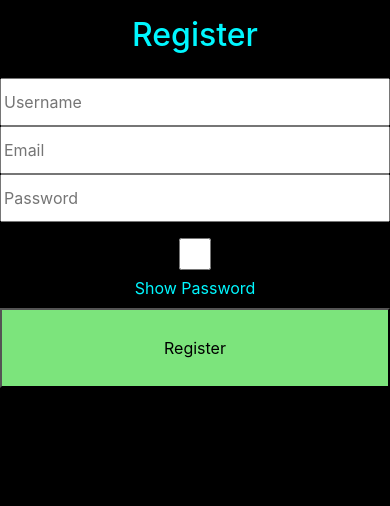
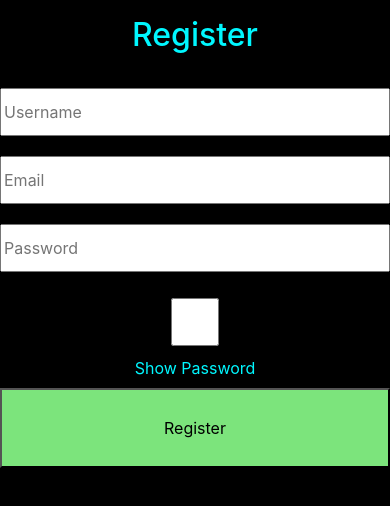
Before and after one commit to IanSanchezBaca/church-check-in, a Next.js app: page /register in a window 390 px wide. Shown: the top 506 px of the page. Built offline with nearby package versions, Linux system fonts and the light colour scheme.

Commit message:
* fixed the css glitch for globals.css

```diff
--- a/src/app/globals.css
+++ b/src/app/globals.css
@@ -7,6 +7,9 @@
  * no "mark" is for modifying tags
 **/
 
+/********************************************
+ * root css
+*********************************************/
 .smallPadding {
     padding: 8px;
 
@@ -36,8 +39,93 @@
     margin: .5rem;
 }
 
+/********************************************
+ * root/login css
+*********************************************/
+.mainDivlogin {
+    background-color: #000000;
+    min-height: 100vh;
+    color: #00f7ff;
+}
+
+.bodyDiv {
+    padding-bottom: 20rem;
+}
+
+.spec {
+    margin-top: 2rem;
+}
+
+.bodyDiv {
+    display: grid;
+    flex-direction: column;
+    justify-content: center;
+    text-align: center;
+}
+
+.loginHead1 {
+    text-align: center;
+}
+
+.mainLoginForm {
+    justify-content: center;
+}
+
+.mainLoginLabel {
+    display: grid;
+}
+
+.mainLoginInput {
+    width: 20rem;
+    background-color: rgb(189, 203, 207);
+}
+
+/********************************************
+ * root/register css
+*********************************************/
+.mainDivRegister {
+    color: #00f7ff;
+    background-color: black;
+    min-height: 100vh;
+    min-width: black;
+
+}
+
+.mainRegisterSubmit {
+    background-color: #00f7ff;
+}
+
+.mainRegH2 {
+    padding: 1rem;
+    text-align: center;
+}
+
+.mainRegInput {
+    display: table-column;
+    margin: 10px;
+}
+
+.mainRegForm {
+    text-align: center;
+    align-items: center;
+    margin-top: 0rem;
+    margin-left: 5rem;
+    margin-right: 5rem;
+}
+
+.pswWrapper {
+    display: flex;
+}
+
+
+
+
 
 @media only screen and (max-width: 590px) {
+
+    /********************************************
+     * @media root
+    *********************************************/
     .auth-button {
         margin-top: 0;
         margin-right: .5rem;
@@ -46,4 +134,49 @@
     .reg-Button {
         margin-left: .5rem;
     }
+
+    /********************************************
+     * @media main log in css
+    *********************************************/
+    .bodyDiv {
+        padding-bottom: 35rem;
+    }
+
+    .mainLoginInput {
+        height: 3rem;
+        width: 100vw;
+    }
+
+    .mainLoginSubmit {
+        background-color: rgb(0, 255, 0);
+        padding: 2rem 5rem;
+    }
+
+    /********************************************
+     * @media main register css
+    *********************************************/
+    .checkBox {
+        margin-top: 1rem;
+        height: 2rem;
+    }
+
+    .mainRegisterSubmit {
+        /* this is the submit button */
+        width: 100%;
+        height: 5rem;
+        background-color: rgb(124, 228, 124);
+    }
+
+    .mainRegInput {
+        width: 100vw;
+        height: 3rem;
+        margin-left: 0;
+        margin-right: 0;
+    }
+
+    .mainRegForm {
+        margin: 0;
+    }
 }
+
+/* end of @media */
--- a/src/app/login/login.css
+++ /dev/null
@@ -1,67 +0,0 @@
-h1 {
-    display: grid;
-    margin-top: 100px;
-}
-
-div {
-    display: grid;
-    /* flex-direction: column; */
-    justify-content: center;
-    text-align: center;
-}
-
-
-form {
-    /* position: relative; */
-    justify-content: center;
-
-}
-
-label {
-    display: grid;
-}
-
-input {
-    width: 20rem;
-    background-color: rgb(189, 203, 207);
-}
-
-button {
-    display: block;
-    justify-content: center;
-    text-align: center;
-    margin-top: 10rem;
-}
-
-.spec {
-    margin-top: 2rem;
-}
-
-.mainDivlogin {
-    background-color: #000000;
-    min-height: 100vh;
-    color: #00f7ff;
-}
-
-.bodyDiv {
-    padding-bottom: 20rem;
-}
-
-
-@media only screen and (max-width: 590px) {
-    input {
-        height: 3rem;
-        width: 100vw;
-    }
-
-    button {
-        background-color: rgb(0, 255, 0);
-        padding: 2rem 5rem;
-    }
-
-    .bodyDiv {
-        padding-bottom: 35rem;
-    }
-
-
-}
--- a/src/app/page.js
+++ b/src/app/page.js
@@ -8,7 +8,8 @@ import './globals.css'
 export default function Home() {
   return (
     <div className="rootLayout">
-      <div style={{ textAlign: "right", marginRight: '10px' }}>
+      <div style={{ textAlign: "right" }}>
+        {/* This might be the reason that it breaks */}
         <AuthButton />
       </div>
       <h1 style={{ textAlign: "center" }}>
--- a/src/app/register/mainReg.css
+++ /dev/null
@@ -1,66 +0,0 @@
-/********************************************
- * mainRegister/page.js
-*********************************************/
-
-h2 {
-    padding: 1rem;
-    /* align-items: center; */
-    text-align: center;
-}
-
-input {
-    display: table-column;
-    margin: 10px;
-}
-
-button {
-    background-color: #00f7ff;
-}
-
-form {
-    text-align: center;
-    margin-top: 0rem;
-    margin-left: 5rem;
-    margin-right: 5rem;
-}
-
-.pswInput {
-    margin-left: 8.6rem;
-    margin-right: 1rem;
-}
-
-.mainDivRegister {
-    color: #00f7ff;
-    min-height: 100vh;
-    /* min-width: 100vw; */
-    background-color: black;
-}
-
-
-
-@media only screen and (max-width: 590px) {
-    input {
-        width: 100%;
-        height: 3rem;
-    }
-
-    form {
-        margin: 0;
-    }
-
-    .pswInput {
-        margin-left: 0rem;
-    }
-
-    .checkBox {
-        margin-top: 1rem;
-        height: 2rem;
-    }
-
-    button {
-        width: 100%;
-        height: 5rem;
-        background-color: rgb(124, 228, 124);
-    }
-
-}
--- a/src/app/register/page.js
+++ b/src/app/register/page.js
@@ -2,9 +2,6 @@
  * register/page.js
 *********************************************/
 'use client'; // This has to be printed before everything else
-
-import './mainReg.css'
-
 
 import React, { useState } from 'react'; /// This is used to create react function
 import { createUserWithEmailAndPassword } from 'firebase/auth';
@@ -60,47 +57,57 @@ export default function MainRegister() {
 
     /* The html stuff */
     return React.createElement('div', { className: 'mainDivRegister' }, [
-        React.createElement('h2', { key: 'mainRegHeading' }, 'Register'),
+        React.createElement('h2', { key: 'mainRegHeading', className: 'mainRegH2' }, 'Register'),
 
-        React.createElement('form', { onSubmit: handleSubmit, key: 'formKey' }, [
+        React.createElement('form', {
+            onSubmit: handleSubmit,
+            key: 'formKey',
+            className: 'mainRegForm'
+        },
+            [
 
                 /* Username */
-            React.createElement('div', { key: 'usernameWrapper' }, [
+                React.createElement('div', { key: 'usernameWrapper', className: 'mainRegWrapper' },
+                    [
                         React.createElement('input', {
                             key: 'username',
                             type: 'text',
                             placeholder: 'Username',
                             value: name,
-                    onChange: (e) => setName(e.target.value)
+                            onChange: (e) => setName(e.target.value),
+                            className: 'mainRegInput',
                         })
                     ]),
 
                 /* Email */
-            React.createElement('div', { key: 'emailWrapper' }, [
+                React.createElement('div', { key: 'emailWrapper', className: 'mainRegWrapper' }, [
                     React.createElement('input', {
                         key: 'email',
                         type: 'email',
                         placeholder: 'Email',
                         value: email,
                         onChange: (e) => setEmail(e.target.value),
+                        className: 'mainRegInput',
                     })
                 ]),
 
-            /* Password and show password*/
-            React.createElement('div', { key: 'passwordWrapper' }, [
+                /* Password */
+                React.createElement('div', { key: 'passwordWrapper', className: 'mainRegWrapper' },
+                    [
                         React.createElement('input', {
-                    className: 'pswInput',
+                            className: 'pswInput mainRegInput',
                             key: 'password',
                             type: showPassword ? 'text' : 'password',
                             placeholder: 'Password',
                             value: password,
-                    onChange: (e) => setPassword(e.target.value)
+                            onChange: (e) => setPassword(e.target.value),
                         }),
+                    ]),
 
                 /* Show password button */
                 React.createElement('label', { key: 'showpass-label' }, [
                     React.createElement('input', {
-                        className: 'checkBox',
+                        className: 'checkBox mainRegInput',
                         key: 'showPswCheck',
                         type: 'checkbox',
                         checked: showPassword,
@@ -109,14 +116,13 @@ export default function MainRegister() {
                     'Show Password'
                 ]),
 
-            ]),
 
                 /* submit button */
                 React.createElement('div', { key: 'submitBtnWrapper' }, [
                     React.createElement('button', {
                         key: 'submit',
                         type: 'submit',
-                    className: 'SubmitButton'
+                        className: 'mainRegisterSubmit'
                     }, 'Register'),
                 ])
 
```
Also changed, not shown: src/app/login/page.js (+7 -7 lines). Lines whose indentation alone changed are shown as unchanged.
